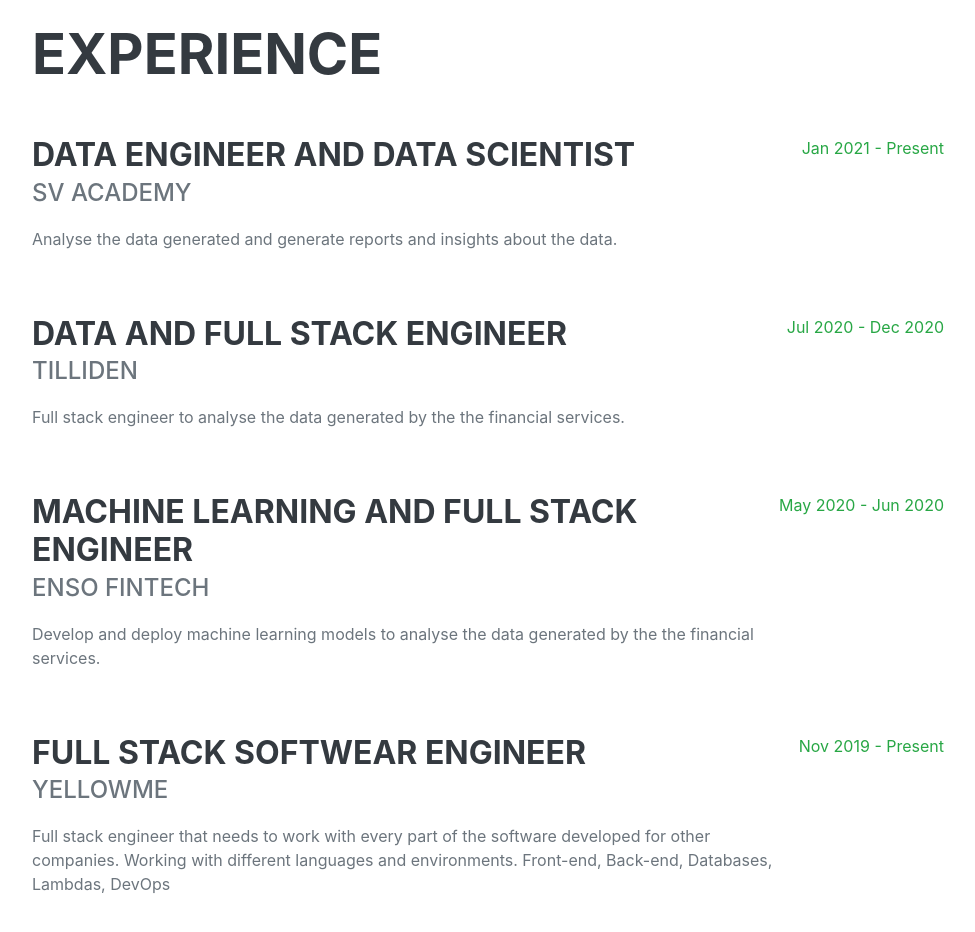
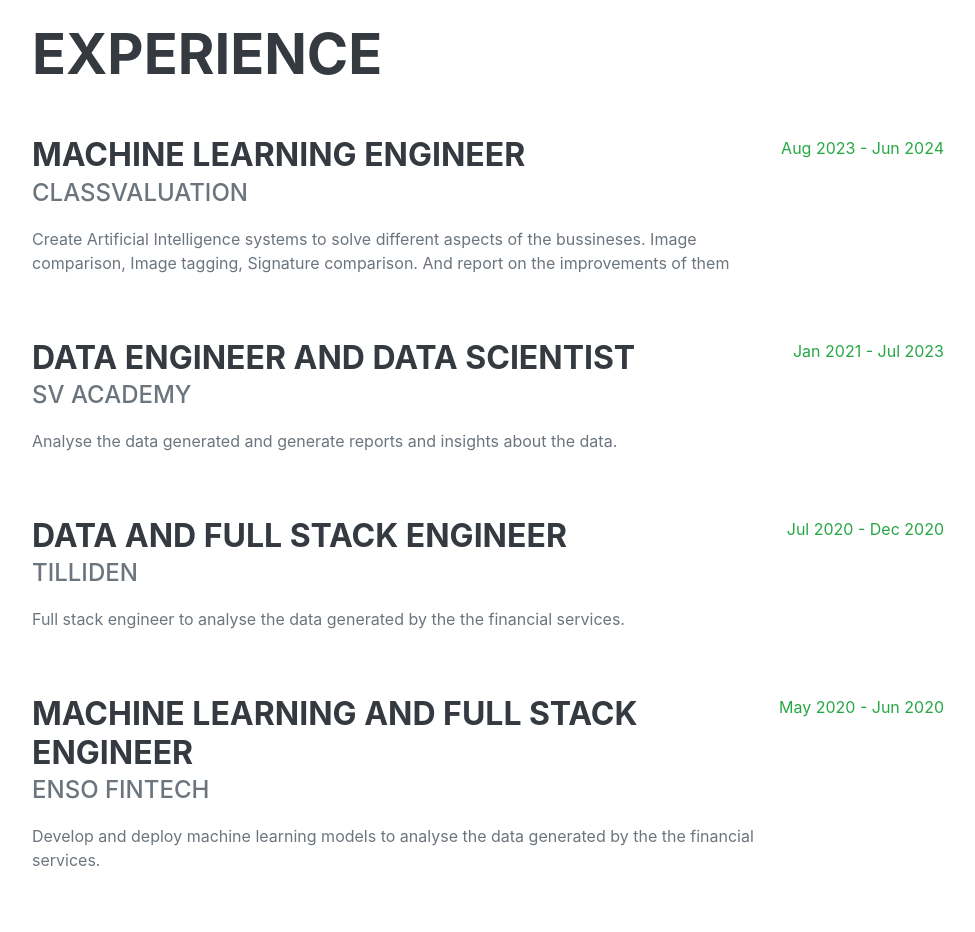
Before and after one commit to brunocenteno/brunocenteno.github.io, a plain HTML site: page index.html in a window 1280 px wide. Shown: the part 860-1792 px from the top of the page, without its empty margins (288-1263 px from the left). Drawn offline with nearby package versions, Linux system fonts and the light colour scheme; a web font is replaced by a local one.

Commit message:
Update index.html
Add ClassValuation

```diff
--- a/index.html
+++ b/index.html
@@ -65,11 +65,19 @@
                     <h2 class="mb-5">Experience</h2>
                     <div class="d-flex flex-column flex-md-row justify-content-between mb-5">
                         <div class="flex-grow-1">
+                            <h3 class="mb-0">Machine Learning Engineer</h3>
+                            <div class="subheading mb-3">ClassValuation</div>
+                            <p>Create Artificial Intelligence systems to solve different aspects of the bussineses. Image comparison, Image tagging, Signature comparison. And report on the improvements of them</p>
+                        </div>
+                        <div class="flex-shrink-0"><span class="text-primary">Aug 2023 - Jun 2024</span></div>
+                    </div>
+                    <div class="d-flex flex-column flex-md-row justify-content-between mb-5">
+                        <div class="flex-grow-1">
                             <h3 class="mb-0">Data Engineer and Data Scientist</h3>
                             <div class="subheading mb-3">SV Academy</div>
                             <p>Analyse the data generated and generate reports and insights about the data.</p>
                         </div>
-                        <div class="flex-shrink-0"><span class="text-primary">Jan 2021 - Present</span></div>
+                        <div class="flex-shrink-0"><span class="text-primary">Jan 2021 - Jul 2023</span></div>
                     </div>
                     <div class="d-flex flex-column flex-md-row justify-content-between mb-5">
                         <div class="flex-grow-1">
```
